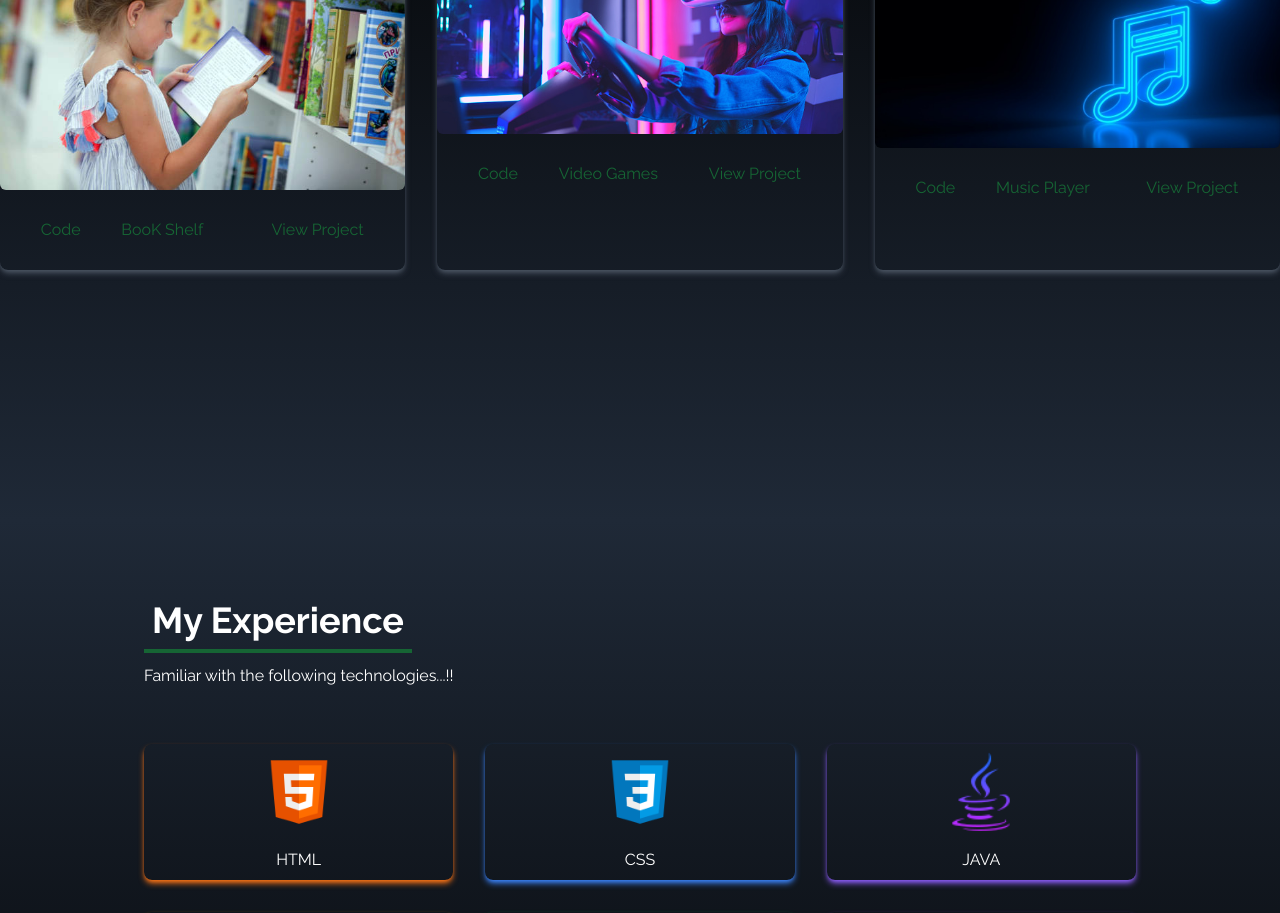
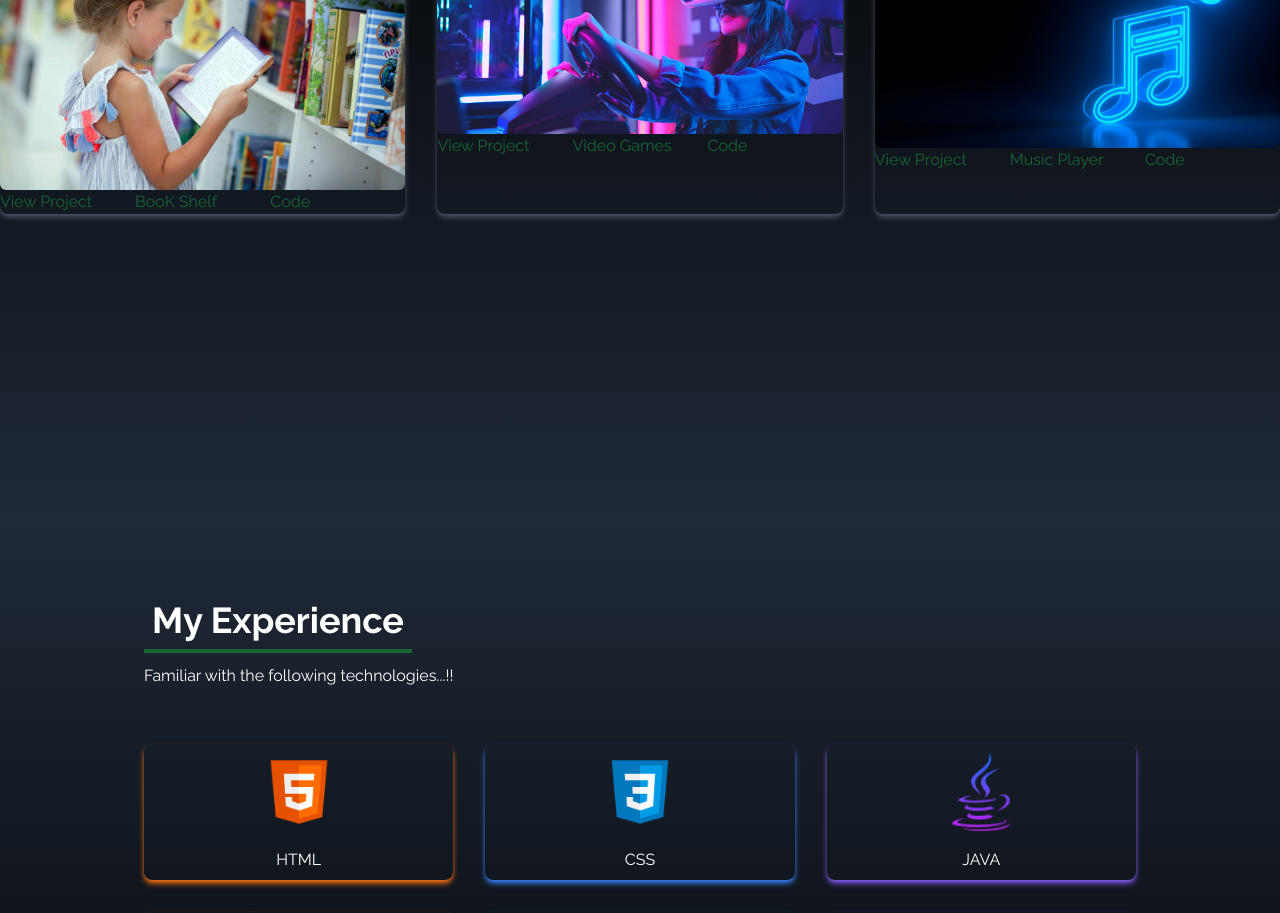
Before and after one commit to MARTINCHUNGA/my-portfolio, a React (Create React App) app: page / in a window 1280 px wide. Shown: the part 1880-2793 px from the top of the page. Built offline with nearby package versions, Linux system fonts and the light colour scheme; a web font is replaced by a local one.

Commit message:
added video game source code link and link to a hosted app

```diff
--- a/src/components/Portfolio.jsx
+++ b/src/components/Portfolio.jsx
@@ -8,19 +8,38 @@ function Portfolio() {
     {
         id : 1,
         src : BookShelf,
-        name : "BooK Shelf"
+        name : "BooK Shelf",
+        child : (
+            <>
+             View Project
+            </>
+        ),
+       // href : ""
     },
     {
         id : 2,
         src : VideoGame,
-        name : "Video Games"
+        name : "Video Games",
+        child : (
+            <>
+              View Project
+            </>
+        ),
+        href : "https://factmartin-video-games.netlify.app/",
+        code : "https://github.com/MARTINCHUNGA/Video-games"
 
 
     },
     {
         id : 3,
         src : Music,
-        name : "Music Player"
+        name : "Music Player",
+        child : (
+            <>
+             View Project
+            </>
+        ),
+        //href : ""
     },
   ]
 
@@ -37,13 +56,28 @@ function Portfolio() {
         <div  className="grid sm:grid-cols-2 md:grid-cols-3 gap-8 px-12 sm:px-0">
 
         {
-            projects.map(({id, src,name}) => (
+            projects.map(({id, src,name,child, href,code}) => (
                 <div key={id} className="shadow-md shadow-gray-600 rounded-lg">
                       <img src={src} alt="" className="rounded-md duration-200 hover:scale-105" />
                          <div className="flex items-center justify-center ">
-                            <button className="w-1/2 px-6 py-3 m-4 duration-200 hover:scale-105 text-green-800">Code</button>
+                         <a href={href} className="flex justify-between items-center w-full text-green-800"
+                            //download={download}
+                            target="_blank"
+                            rel="noreferrer">
+
+                            {child}
+
+                            </a>
                             <p className="text-green-800 w-full justify-center">{name}</p>
-                            <button className="w-full px-6 py-3 m-4 duration-200 hover:scale-105 text-green-800">View Project</button>
+                            <a href={code} className="flex justify-between items-center w-full text-green-800"
+                            //download={download}
+                            target="_blank"
+                            rel="noreferrer">
+
+                             <p>Code</p>
+
+                            </a>
+                            {/* <button className="w-full px-6 py-3 m-4 duration-200 hover:scale-105 text-green-800">Code</button> */}
                     </div>
                 </div>
             ))
```
